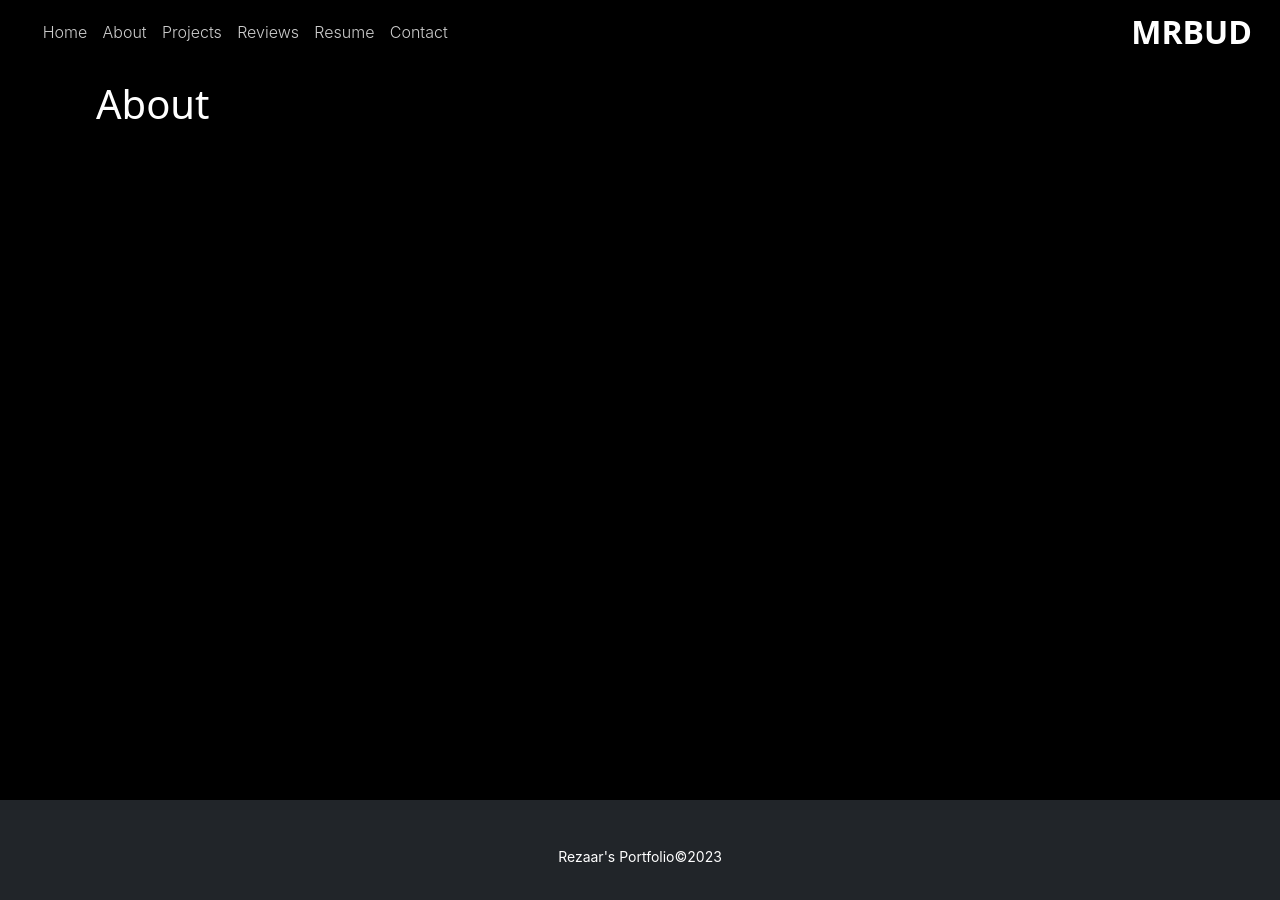
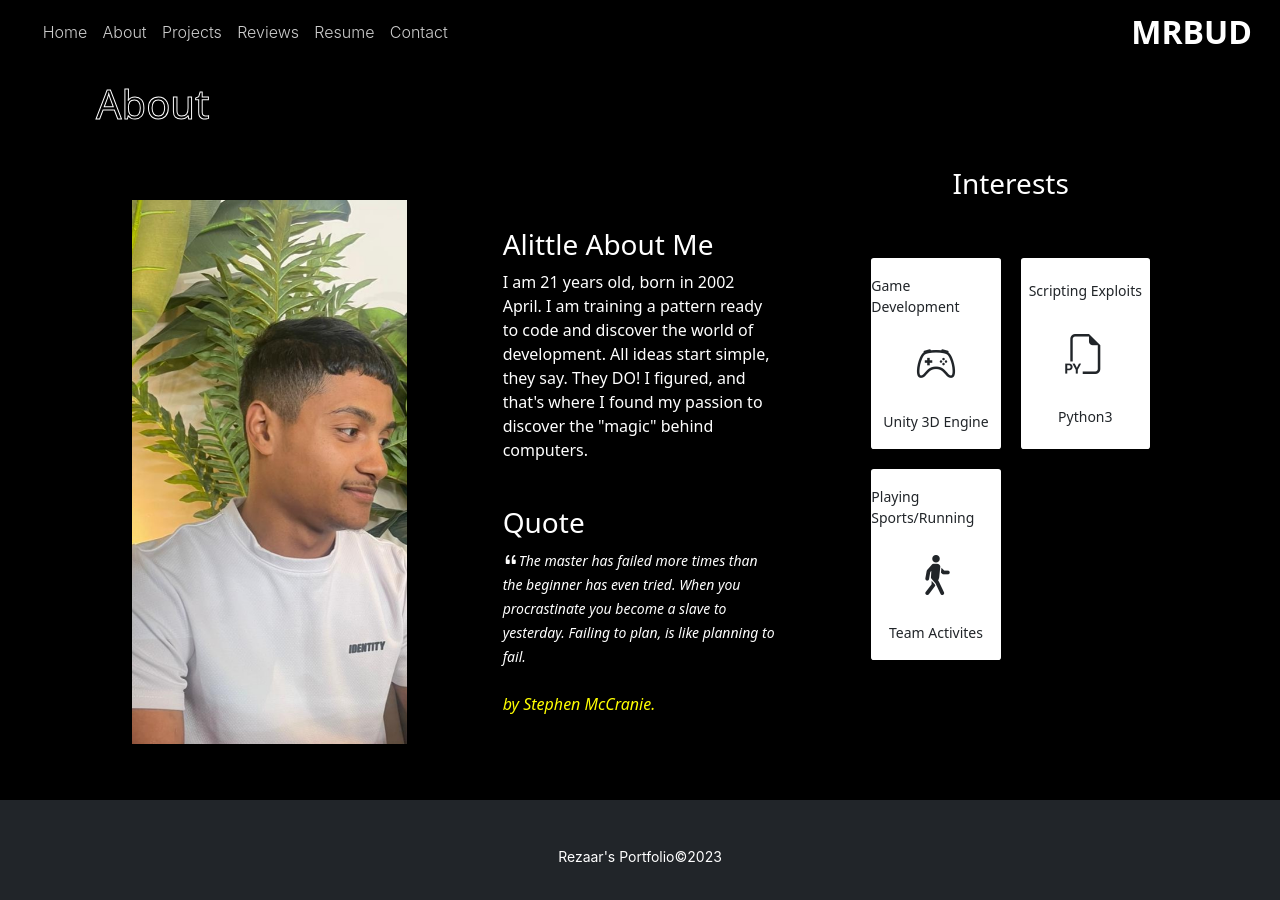
Before and after one commit to solocyberengineer/final_portfolio, a Vue app: page /about in a window 1280 px wide. Shown: the top 900 px of the page. Built offline with nearby package versions, Linux system fonts and the light colour scheme; no server answers.

Commit message:
added About page

```diff
--- a/src/views/AboutView.vue
+++ b/src/views/AboutView.vue
@@ -7,7 +7,43 @@
                     <h1>Reviews</h1>
                 </div> -->
                 <div class="container-fluid h-100 position-relative z-2 px-5 py-3">
-                    <h1 class="title text-white z-2 position-relative">About</h1>
+                    <h1 class="title text-black z-2 position-relative">About</h1>
+                    <div class="row about_layout">
+                        <div class="h-100 col-4 p-5">
+                            <div class="image h-100"></div>
+                        </div>
+                        <div class="description h-100 col-4 text-white p-5 overflow-scroll d-flex flex-column justify-content-evenly">
+                            <div>
+                                <h3>Alittle About Me</h3>
+                                <p class="fw-light">I am 21 years old, born in 2002 April. I am training a pattern ready to code and discover the world of development. All ideas start simple, they say.  They DO! I figured, and that's where I found my passion to discover the "magic" behind computers.</p>
+                            </div>
+                            <div>
+                                <h3>Quote</h3>
+                                <i class="bi bi-quote"></i>
+                                <i class="fw-light"><small style="color: white;">The master has failed more times than the beginner has even tried. When you procrastinate you become a slave to yesterday. Failing to plan, is like planning to fail.</small><br><br><span style="color:yellow">by Stephen McCranie.</span></i>
+                            </div>
+                        </div>
+                        <div class="h-100 col-4">
+                            <h3 class="interest_title d-flex justify-content-center align-items-center text-white">Interests</h3>
+                            <div class="interests p-4">
+                                <div class="interest">
+                                    <small class="fw-medium">Game Development</small>
+                                    <i class="bi bi-controller fs-1"></i>
+                                    <small class="fw-medium">Unity 3D Engine</small>
+                                </div>
+                                <div class="interest">
+                                    <small class="fw-medium">Scripting Exploits</small>
+                                    <i class="bi bi-filetype-py fs-1"></i>
+                                    <small class="fw-medium">Python3</small>
+                                </div>
+                                <div class="interest">
+                                    <small class="fw-medium">Playing Sports/Running</small>
+                                    <i class="bi bi-person-walking fs-1"></i>
+                                    <small class="fw-medium">Team Activites</small>
+                                </div>
+                            </div>
+                        </div>
+                    </div>
                 </div>
             </div>
         </template>
@@ -43,8 +79,43 @@ export default {
 }
 </script>
 
-<style>
+<style scoped>
+.title {
+    -webkit-text-stroke: 1px white;
+    height: var(--navBar);
+}
 a {
     padding-top: 100px;
 }
+
+.about_layout {
+    background: black;
+    height: calc( 100% - var(--navBar) );
+}
+
+.image {
+    background: url('@/assets/profile_portfolio.jpg');
+    background-size: cover;
+    background-position: center;
+    mix-blend-mode: difference;
+}
+.interest_title {
+    height: var(--navBar);
+}
+.interests {
+    display: grid;
+    grid-template-columns: repeat(2, 50%);
+    grid-template-rows: repeat(10, 40%);
+    height: calc( 100% - var(--navBar) );
+}
+
+.interest {
+    border: 10px solid black;
+    background-color: white;
+    border-radius: 1vw;
+    display: flex;
+    align-items: center;
+    flex-direction: column;
+    justify-content: space-evenly;
+}
 </style>
--- a/src/views/ResumeView.vue
+++ b/src/views/ResumeView.vue
@@ -292,7 +292,7 @@ export default {
     name: "ResumePage",
     data() {
         return {
-            ex_ed: false,
+            ex_ed: true,
             scroll: false,
             scroll_count: 0,
             timer: null
```
